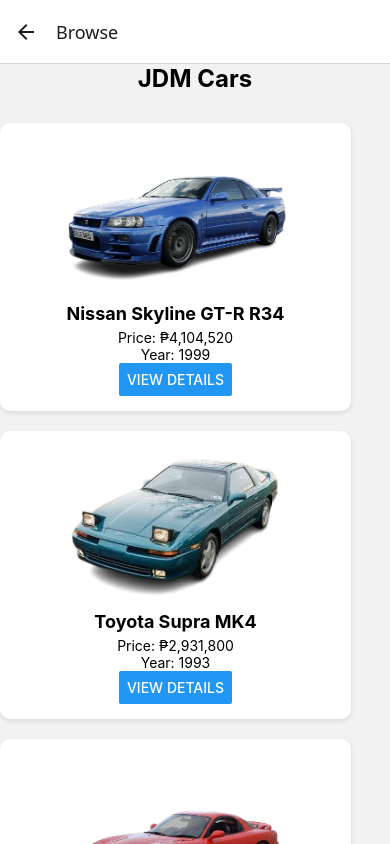
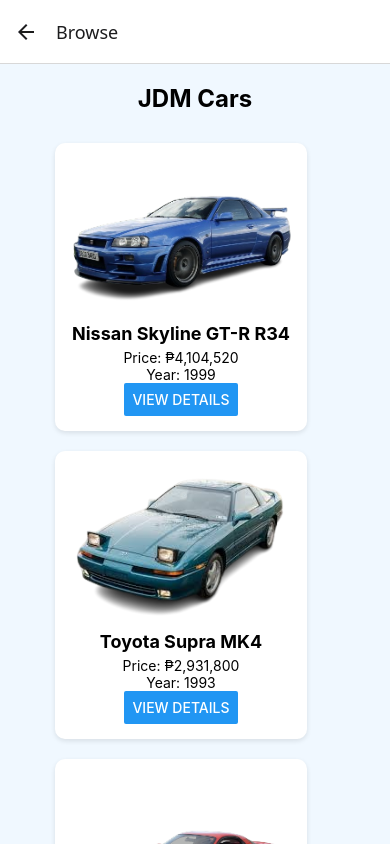
Before and after one commit to Yongzx1/SimpleCarShowcase, a React Native app: screen / in a window 390 px wide. Both pictures are taken after a click on the button "BROWSE JDM CARS". Shown: the top 844 px of the page. Built offline with nearby package versions, Linux system fonts and the light colour scheme.

Commit message:
update-appjs

```diff
--- a/App.js
+++ b/App.js
@@ -96,7 +96,7 @@
 
 function BrowseScreen({ navigation }) {
   return (
-    <View style={styles.container}>
+    <View style={styles.browseContainer}>
       <Text style={styles.title}>JDM Cars</Text>
       <FlatList
         data={jdmCars}
@@ -113,6 +113,7 @@
             />
           </View>
         )}
+        contentContainerStyle={styles.browseListContent} // Centering FlatList items
       />
     </View>
   );
@@ -122,7 +123,7 @@
   const { car } = route.params;
 
   return (
-    <View style={styles.container}>
+    <View style={styles.detailsContainer}>
       <Text style={styles.title}>{car.name}</Text>
       <Image source={car.image} style={styles.image} />
       <View style={styles.descriptionBox}>
@@ -225,4 +226,42 @@
     color: '#555',
     lineHeight: 22,
   },
+  browseContainer: {
+    flex: 1,
+    justifyContent: 'center', // Centers vertically
+    alignItems: 'center', // Centers horizontally
+    backgroundColor: '#f0f8ff', // Match background color with HomeScreen
+    padding: 20, // Padding for the overall screen
+  },
+  browseListContent: {
+    justifyContent: 'center', // Center items vertically
+    alignItems: 'center', // Center items horizontally
+    paddingBottom: 20, // Add space at the bottom for a clean look
+  },
+  detailsContainer: {
+    flex: 1,
+    justifyContent: 'center', // Centers content vertically
+    alignItems: 'center', // Centers content horizontally
+    backgroundColor: '#f0f8ff', // Match background color with other screens
+    padding: 20, // Add padding for spacing
+  },
+  descriptionBox: {
+    backgroundColor: '#fff',
+    padding: 20,
+    marginTop: 20,
+    borderRadius: 10,
+    width: '90%',
+    alignItems: 'center', // Centers text inside the box
+    shadowColor: '#000',
+    shadowOpacity: 0.1,
+    shadowOffset: { width: 0, height: 2 },
+    shadowRadius: 5,
+    elevation: 3,
+  },
+  descriptionText: {
+    fontSize: 16,
+    marginVertical: 5,
+    textAlign: 'center', // Centers each text line
+    color: '#333',
+  },
 });
```
